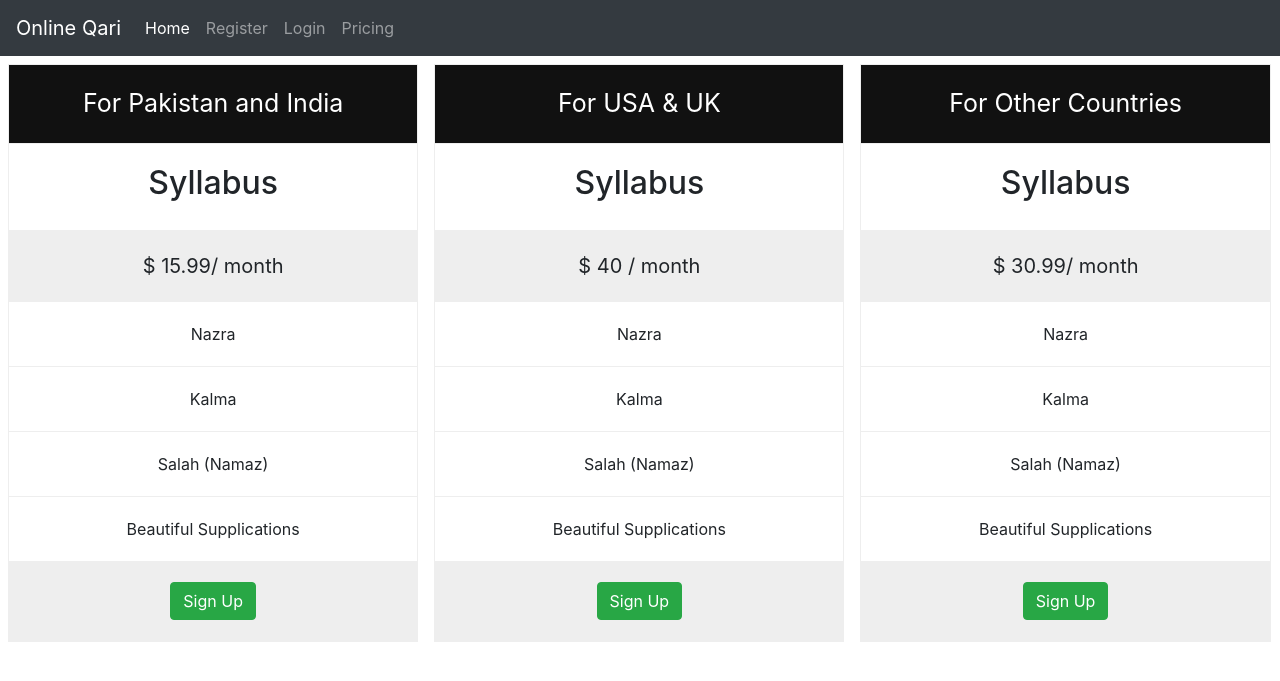
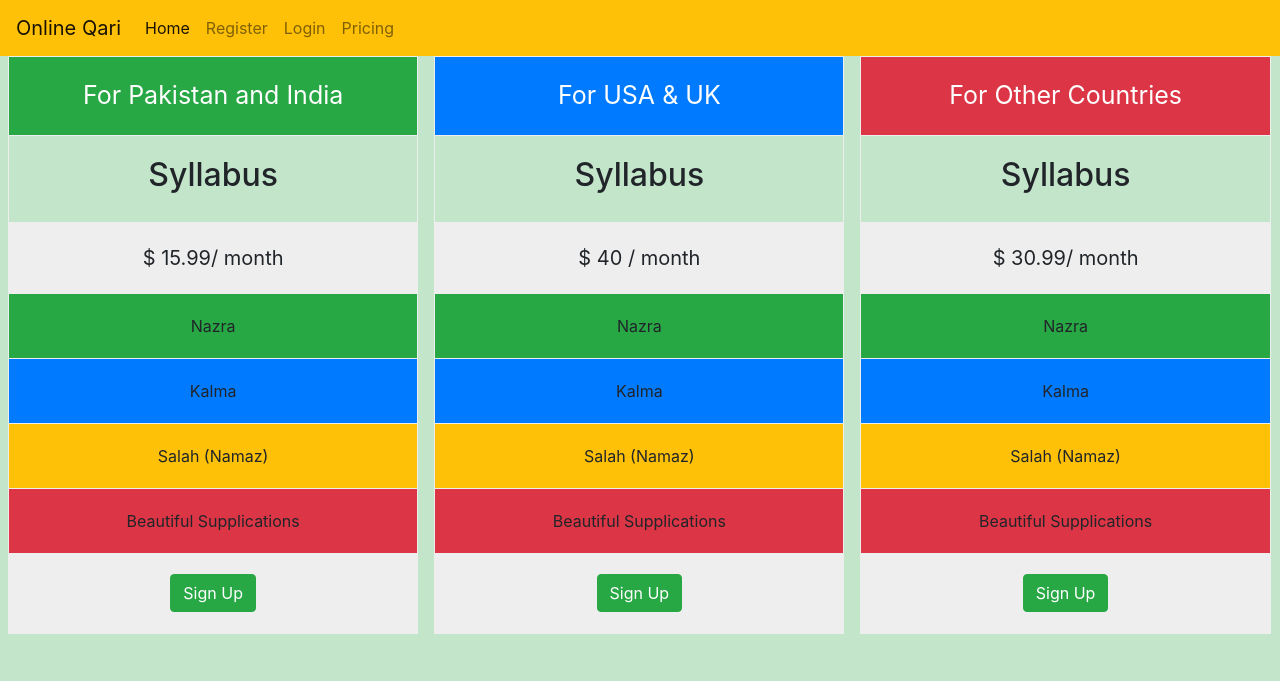
Before and after one commit to HassanNaseer14/Qari2, a Django app: page /pricingandpayment/ in a window 1280 px wide. Shown: the top 681 px of the page. Run offline with Django 3.2, Linux system fonts and the light colour scheme; some libraries are stand-ins or nearby versions.

Commit message:
Beautification

```diff
--- a/static/css/main.css
+++ b/static/css/main.css
@@ -1,13 +1,13 @@
+body {
+  scroll-behavior: smooth;
+  background-color: #cb62ee;
+}
 .form-header{
     text-align: center;
-    padding-top:30px;
+    padding-top:70px;
     color:  #155724;
 }
 
 .info {
     text-align: center;
 }
-
-body {
-  scroll-behavior: smooth;
-}
--- /dev/null
+++ b/templates/admin/base_site.html
@@ -0,0 +1,4 @@
+{% extends 'admin/base.html'%}
+{% block branding %}
+    Online Qari
+{% endblock %}
--- a/templates/base.html
+++ b/templates/base.html
@@ -17,7 +17,12 @@
 </head>
 
 <body>
-  <nav class="navbar navbar-expand-lg navbar-dark bg-dark">
+  <style>
+    body{
+      background-color: #c3e6cb;
+    }
+  </style>
+  <nav class="navbar navbar-expand-lg fixed-top navbar-light bg-warning">
     <a class="navbar-brand" href="#">Online Qari</a>
     <button class="navbar-toggler" type="button" data-toggle="collapse" data-target="#navbarSupportedContent"
       aria-controls="navbarSupportedContent" aria-expanded="false" aria-label="Toggle navigation">
@@ -48,14 +53,19 @@
               <a class="nav-link" href="/login">Login</a>
             </li>
         <li class="nav-item">
-          <a class="nav-link" href="/pricing">Pricing</a>
+          <a class="nav-link" href="/pricingandpayment">Pricing</a>
         </li>
         {% endif %}
       </ul>
 
     </div>
   </nav>
+  <br>
+  <br>
   {% block content %}{% endblock %}
+
+
+
   <!-- My custom javascript 😁😁-->
 
   <!-- Optional JavaScript -->
--- a/templates/pricing_info.html
+++ b/templates/pricing_info.html
@@ -68,43 +68,43 @@ Pricing Info
 
     <div class="columns">
         <ul class="price">
-            <li class="header">For Pakistan and India</li>
+            <li class="header bg-success">For Pakistan and India</li>
             <li><h2>Syllabus</h2></li>
             <li class="grey">$ 15.99/ month</li>
-            <li>Nazra</li>
-            <li>Kalma</li>
-            <li>Salah (Namaz)</li>
-            <li>Beautiful Supplications</li>
+            <li class="bg-success">Nazra</li>
+            <li class="bg-primary">Kalma</li>
+            <li class="bg-warning">Salah (Namaz)</li>
+            <li class="bg-danger">Beautiful Supplications</li>
             <li class="grey"><a href="/register/contact" class="btn btn-success">Sign Up</a></li>
         </ul>
     </div>
 
     <div class="columns">
         <ul class="price">
-            <li class="header">For USA & UK</li>
+            <li class="header bg-primary">For USA & UK</li>
             <li>
                 <h2>Syllabus</h2>
             </li>
             <li class="grey">$ 40 / month</li>
-            <li>Nazra</li>
-            <li>Kalma</li>
-            <li>Salah (Namaz)</li>
-            <li>Beautiful Supplications</li>
+            <li class="bg-success">Nazra</li>
+            <li class="bg-primary">Kalma</li>
+            <li class="bg-warning">Salah (Namaz)</li>
+            <li class="bg-danger">Beautiful Supplications</li>
             <li class="grey"><a href="/register/contact" class="btn btn-success">Sign Up</a></li>
         </ul>
     </div>
 
     <div class="columns">
         <ul class="price">
-            <li class="header">For Other Countries</li>
+            <li class="header bg-danger">For Other Countries</li>
             <li>
                 <h2>Syllabus</h2>
             </li>
             <li class="grey">$ 30.99/ month</li>
-            <li>Nazra</li>
-            <li>Kalma</li>
-            <li>Salah (Namaz)</li>
-            <li>Beautiful Supplications</li>
+            <li class="bg-success">Nazra</li>
+            <li class="bg-primary">Kalma</li>
+            <li class="bg-warning">Salah (Namaz)</li>
+            <li class="bg-danger">Beautiful Supplications</li>
             <li class="grey"><a href="/register/contact" class="btn btn-success">Sign Up</a></li>
         </ul>
     </div>
--- a/templates/qari_list_view.html
+++ b/templates/qari_list_view.html
@@ -3,7 +3,7 @@
     View Syllabus and Timings
 {% endblock %}
 {% block content %}
-<h1 class="form-header">View Your Syllaubs as per your qari</h1>
+<h1 class="form-header">View Your Syllabus as per your qari</h1>
     {% for qari in object_list %}
 
     <br>
--- a/templates/registration/login.html
+++ b/templates/registration/login.html
@@ -10,7 +10,7 @@
         <br>
         <br>
 
-        <strong>Please enter the username and password to you by our representative</strong>
+        <strong>Please enter the username and password given to you by our representative!</strong>
         <br>
         <br>
         <form method="post">
```
Also changed, not shown: templates/contact.html (+6 -1 lines), templates/home.html (+7 -7 lines), main/admin.py (line endings or trailing spaces).
